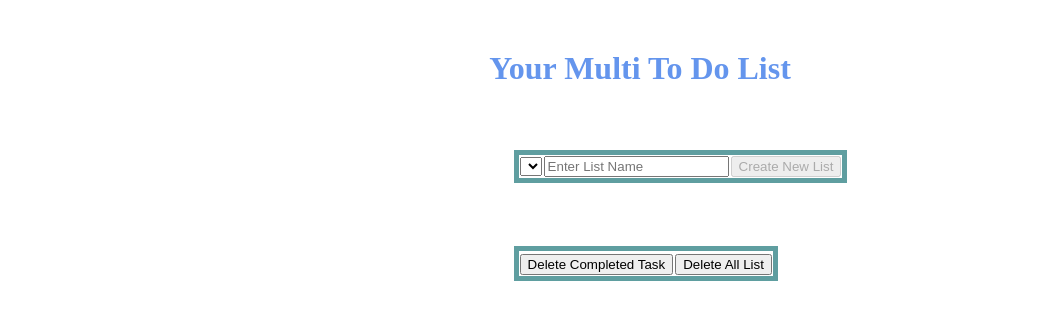
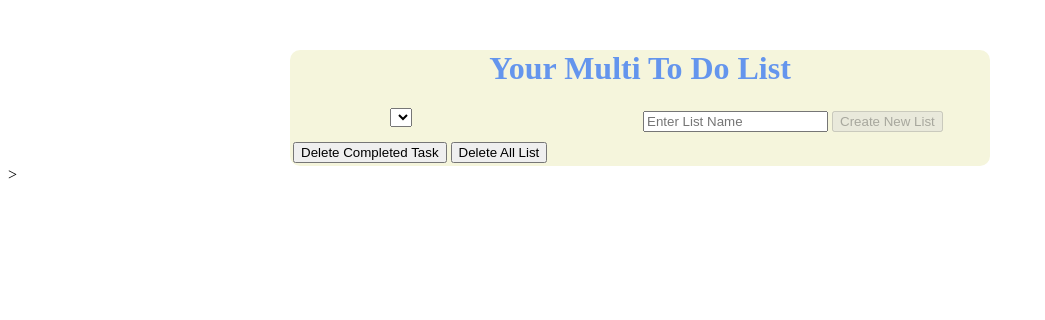
Before and after one commit to MarvelGa/JS_Home_Work, a plain HTML site: page FINALPROJECT/todolistpage.html in a window 1280 px wide. Shown: the whole page, without its empty margins (0-1045 px from the left). Drawn offline with nearby package versions, Linux system fonts and the light colour scheme.

Commit message:
put first section of div elem in line

```diff
--- a/FINALPROJECT/todolist.css
+++ b/FINALPROJECT/todolist.css
@@ -9,14 +9,43 @@
     text-align: center;
     color: crimson;
 }
-table{
-    margin-top: 5%;
-    margin-left: 40%;
-    border: 5px solid cadetblue;
-    border-collapse: collapse;
-    padding: 20px;
+.frame {
+    /*float:left;*/
+    /*width: 50%*/
+    flex: 50%;
+}
+
+/*table{*/
+/*    margin-top: 5%;*/
+/*    margin-left: 40%;*/
+/*    border: 5px solid cadetblue;*/
+/*    border-collapse: collapse;*/
+/*    padding: 20px;*/
+/*    !*float : left;*!*/
+/*    !*border-spacing: 10px;*!*/
+/*    border-collapse: separate;*/
+/*}*/
+
+#allElements{
+    background: beige;
+    width: 700px;
+    position: relative;
+    margin: auto;
+    border-radius: 10px
+}
+
+#lists{
+    /*margin-top: 5%;*/
+    /*margin-left: 20%;*/
+    margin-left:100px;
+    margin-right:-100px;
 }
 #myTab{
+    display: flex;
+    flex-wrap:wrap;
+    flex-direction:row;
+
+
     /*padding: 20px;*/
     /*margin: 20px;*/
 
--- a/FINALPROJECT/todolistpage.html
+++ b/FINALPROJECT/todolistpage.html
@@ -7,20 +7,22 @@
     <script src="https://ajax.googleapis.com/ajax/libs/jquery/3.5.1/jquery.min.js"></script>
 </head>
 <body>
+<div id="allElements">
     <h1 id="title">Your Multi To Do List</h1>
 
+    <h3 id="message"></h3>
+
     <div id="myTab">
-    <h3 id="message"></h3>
-    <table>
-        <tr>
 
-            <td>
-                <div id="lists">
+        <div id="lists" class="frame">
             <select id="listsSet">
             </select>
         </div>
 
-            </td>
+        <div class="frame">
+
+            <table>
+                <tr>
                     <form id="createListForm">
                         <td>
 
@@ -34,6 +36,8 @@
                 </tr>
             </table>
         </div>
+    </div>
+
     <!--        <tr>-->
     <!--            <td colspan="3">-->
     <div id="tasksOfList">
@@ -64,8 +68,9 @@
     <!--            </td>-->
     <!--        </tr>-->
 
+</div>
+>
 
-</body>
 
 <script>
 
@@ -294,4 +299,5 @@
     }
 
 </script>
+</body>
 </html>
```
Lines whose indentation alone changed are shown as unchanged.
